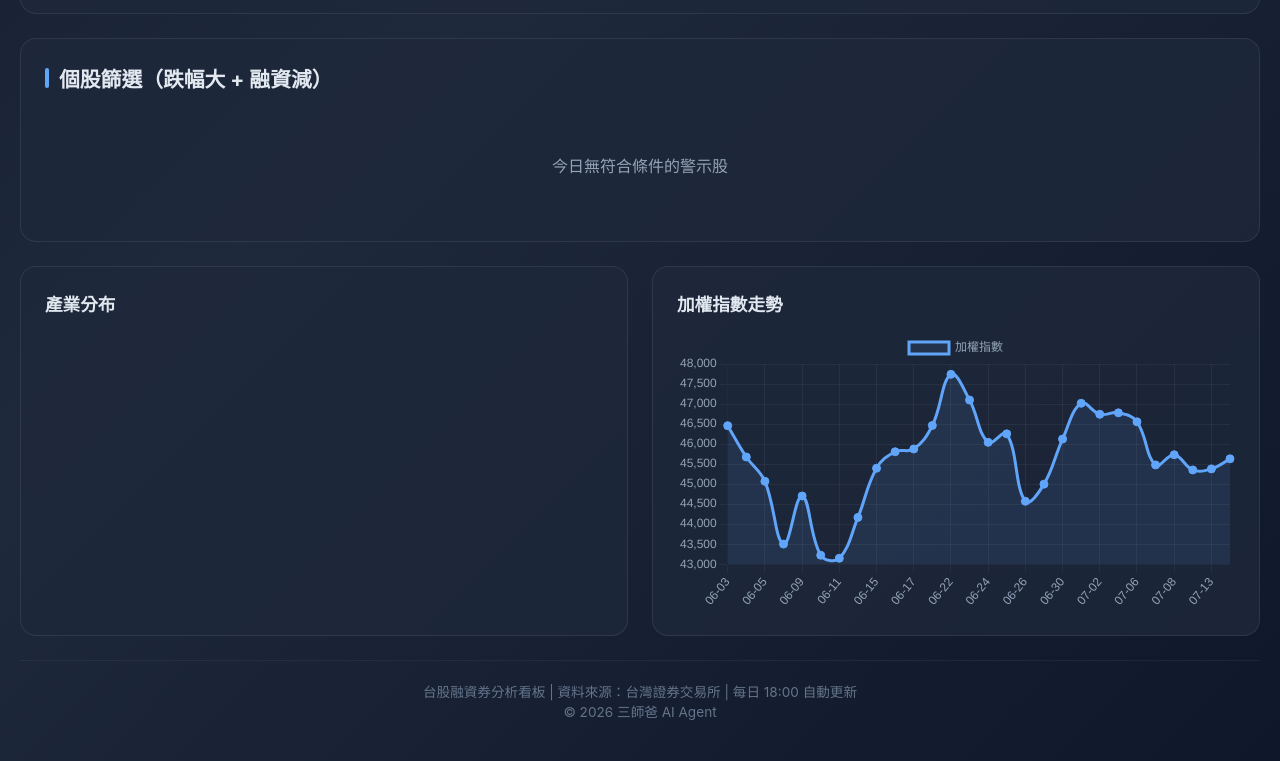
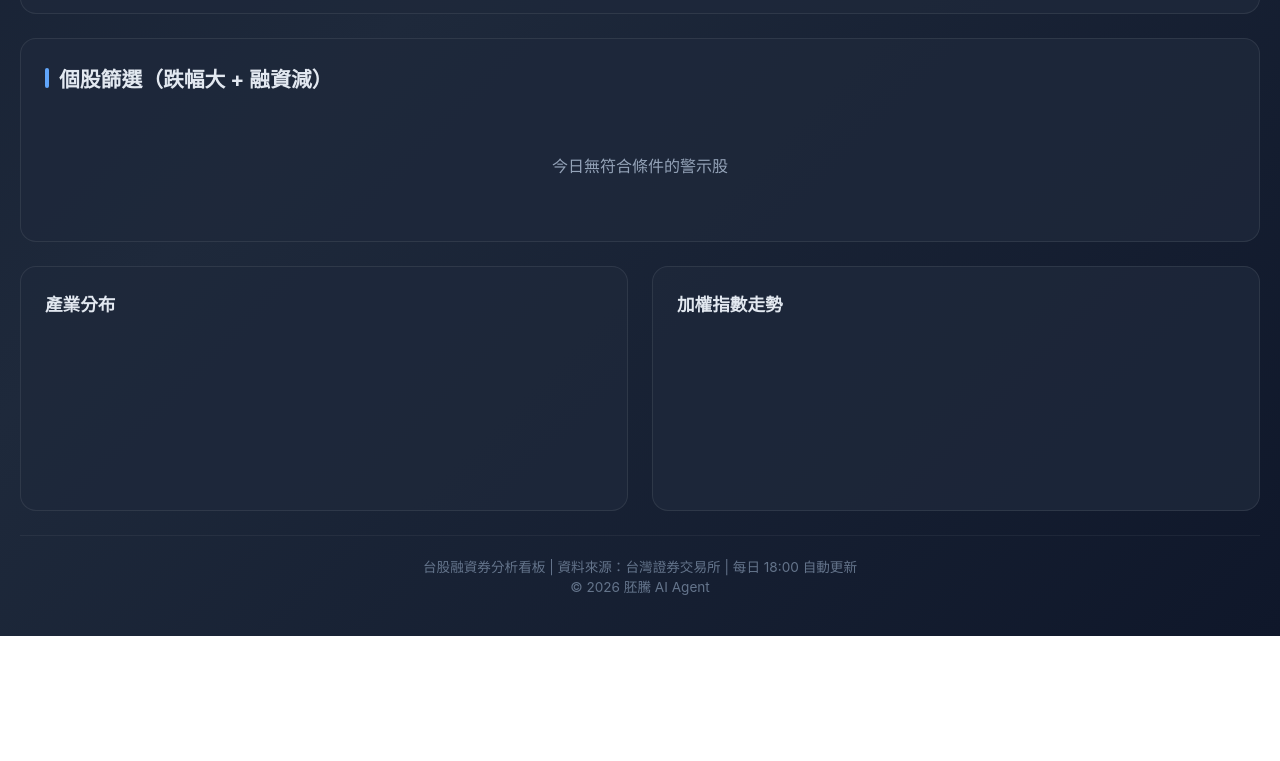
Before and after one commit to spyang1963-pattern/sensebar-agent-knowledge-vault, a plain HTML site: page docs/dashboard_2026-07-15.html in a window 1280 px wide. Shown: the part 1073-1834 px from the top of the page. After the commit the page ends 1709 px from the top, so only its background shows below. Drawn offline with nearby package versions, Linux system fonts and the light colour scheme.

Commit message:
update dashboard: change footer to 胚騰 AI Agent

```diff
--- a/docs/dashboard_2026-07-15.html
+++ b/docs/dashboard_2026-07-15.html
@@ -180,7 +180,7 @@
             </div>
             <div class="card">
                 <div class="label">大盤融資餘額（億元）</div>
-                <div class="value" style="color:#10b981">70.11</div>
+                <div class="value" style="color:#10b981">0.00</div>
                 <div class="sub" style="color:#10b981">▲ 0.00 億</div>
             </div>
             <div class="card">
@@ -259,13 +259,13 @@
 
         <div class="footer">
             台股融資券分析看板 | 資料來源：台灣證券交易所 | 每日 18:00 自動更新<br>
-            &copy; 2026 三師爸 AI Agent
+            &copy; 2026 胚騰 AI Agent
         </div>
     </div>
 
     <script>
         const industryData = {};
-        const indexHistory = [{"date": "2026-06-03", "index": 46459.16}, {"date": "2026-06-04", "index": 45677.46}, {"date": "2026-06-05", "index": 45070.94}, {"date": "2026-06-08", "index": 43502.78}, {"date": "2026-06-09", "index": 44704.44}, {"date": "2026-06-10", "index": 43225.54}, {"date": "2026-06-11", "index": 43149.46}, {"date": "2026-06-12", "index": 44169.04}, {"date": "2026-06-15", "index": 45396.99}, {"date": "2026-06-16", "index": 45809.19}, {"date": "2026-06-17", "index": 45877.39}, {"date": "2026-06-18", "index": 46465.2}, {"date": "2026-06-22", "index": 47741.51}, {"date": "2026-06-23", "index": 47100.65}, {"date": "2026-06-24", "index": 46043.6}, {"date": "2026-06-25", "index": 46255.26}, {"date": "2026-06-26", "index": 44571.76}, {"date": "2026-06-29", "index": 44999.9}, {"date": "2026-06-30", "index": 46125.91}, {"date": "2026-07-01", "index": 47018.99}, {"date": "2026-07-02", "index": 46744.16}, {"date": "2026-07-03", "index": 46780.62}, {"date": "2026-07-06", "index": 46556.39}, {"date": "2026-07-07", "index": 45479.11}, {"date": "2026-07-08", "index": 45734.41}, {"date": "2026-07-09", "index": 45354.61}, {"date": "2026-07-13", "index": 45380.52}, {"date": "2026-07-15", "index": 45631.59}];
+        const indexHistory = [];
 
         if (Object.keys(industryData).length > 0) {
             const colors = ['#60a5fa','#a78bfa','#34d399','#fbbf24','#f87171','#fb923c','#e879f9','#22d3ee','#4ade80','#f472b6'];
```
Also changed, not shown: docs/index.html (+3 -3 lines).
